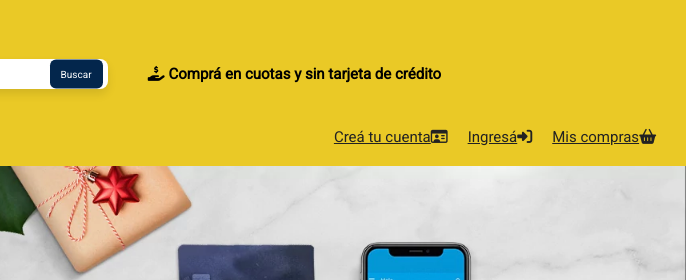
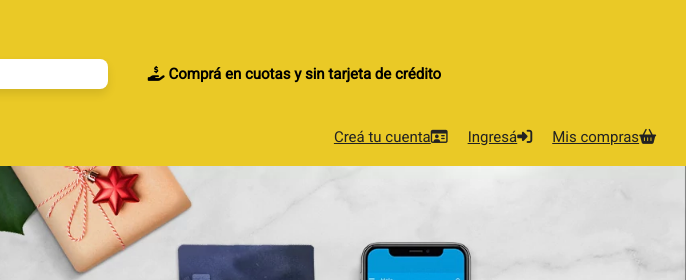
Before and after one commit to AdelaidaGomez/DG-Mercado-Liebre, a website: page views/home.html in a window 1280 px wide. Shown: the top 280 px of the page, 594-1280 px from the left. Drawn offline with Linux system fonts and the light colour scheme; files that its build step writes are made by us from their sources.

Commit message:
Cambio en SearchBar

```diff
--- a/views/home.html
+++ b/views/home.html
@@ -27,7 +27,7 @@
                 <div class="input-box-searchBar">
                     <i class="fa-solid fa-magnifying-glass"></i>
                     <input type="text" placeholder="Buscar Productos" name="" id="">
-                    <button class="search-bar-button">Buscar</button>
+                    <!-- <button class="search-bar-button">Buscar</button> -->
                 </div>
                 <!-- <p class="search-bar"> Lugar para poner la barra de busqueda</p> -->
                 </div>
```
